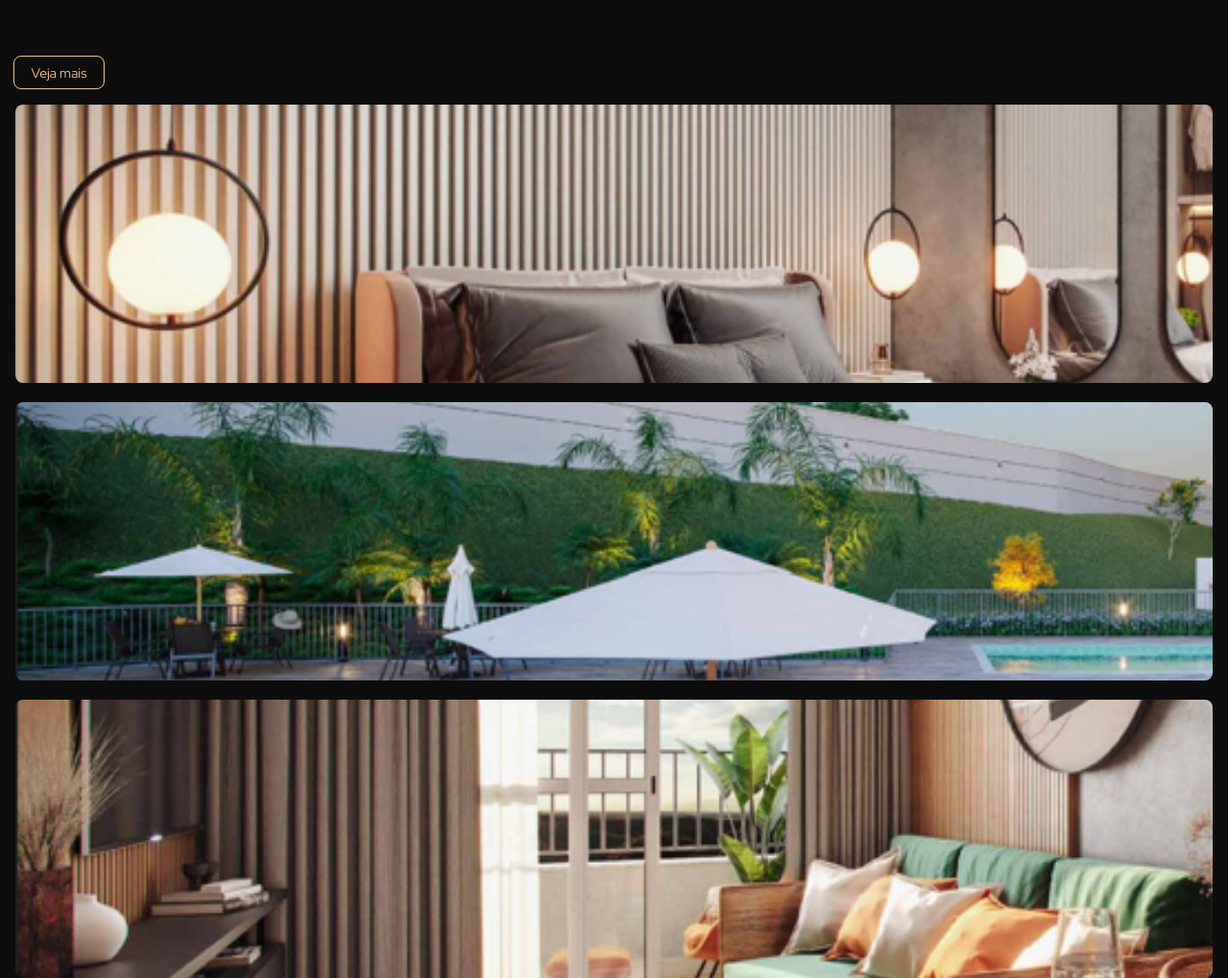
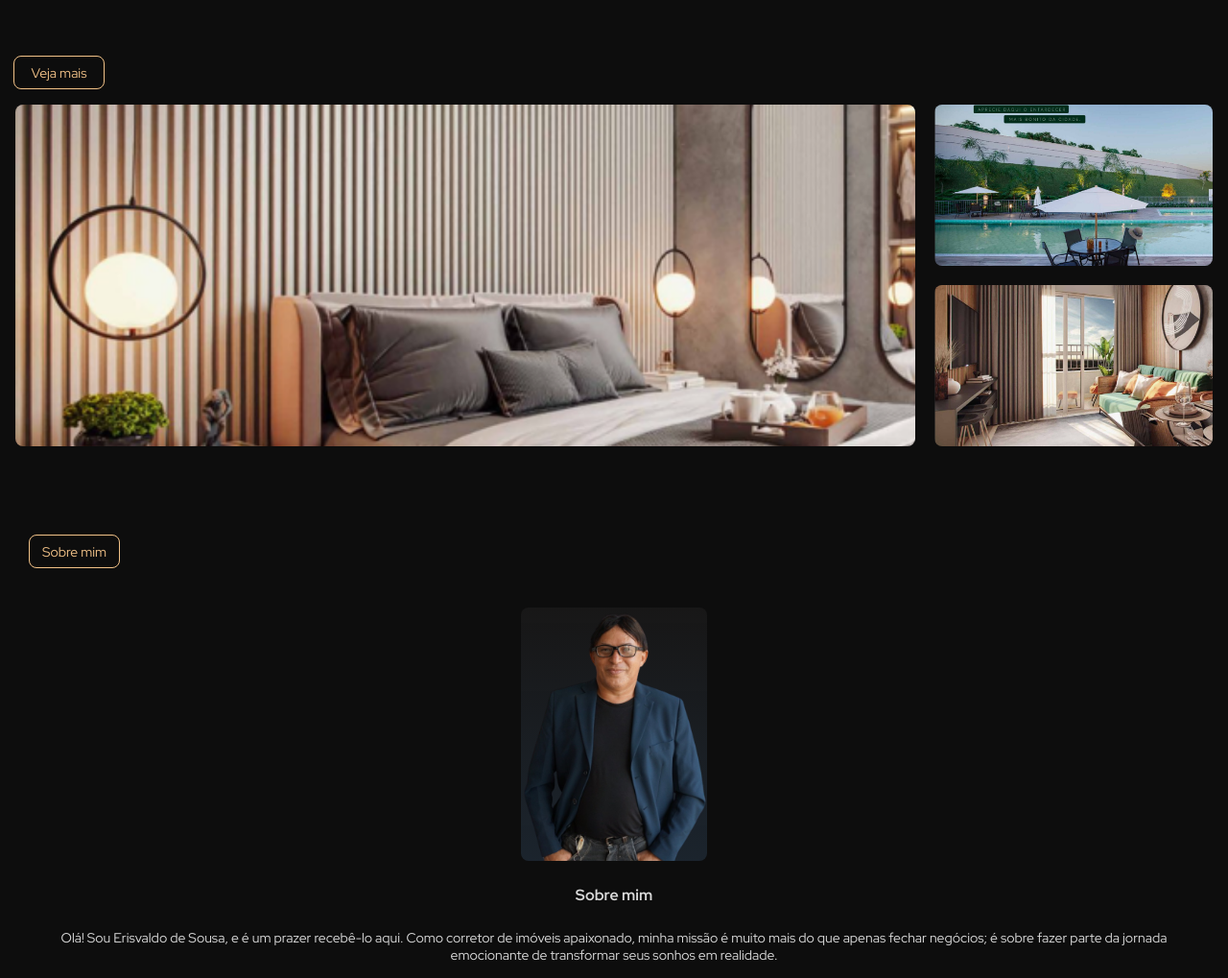
Before and after one commit to dyegohrq/SOUSA-CORRETOR-IMOBILIARIO, a plain HTML site: page index.html in a window 1280 px wide. Shown: the part 1178-2197 px from the top of the page at 96% size. Drawn offline with Linux system fonts and the light colour scheme.

Commit message:
Update style.css

```diff
--- a/style/style.css
+++ b/style/style.css
@@ -29,6 +29,7 @@
 
     /* Padding */
     --padding-mobile: 1em;
+    --padding-tablet: 3.125em;
     --padding-desktop: 1.25em;
 
 }
@@ -388,3 +389,45 @@ main {
 #footer .direitos p:last-child {
     order: 2;
 }
+
+@media (min-width: 767px) {
+    #header {
+        top: -1%;
+        padding: 0 var(--padding-tablet);
+    }
+
+    .veja-mais .img-ilustrated {
+        display: grid;
+        grid-template-columns: 1fr repeat(1, 290px);
+        grid-template-rows: repeat(2, 168px);
+        padding: var(--padding-mobile);
+        gap: 20px;
+    }
+
+    .veja-mais .img-ilustrated a:nth-child(1) {
+        grid-row: span 2;
+    }
+}
+
+/* Estilo padrão
+@media (min-width: 576px) and (max-width: 767.98) {
+
+}
+
+Celulares e alguns tablets
+
+
+Tablets
+@media (min-width: 992px) and (max-width: 1199.98) {
+
+}
+
+Notebook
+@media (min-width: 1200px) and (max-width: 1399.98) {
+
+}
+
+Descktop
+@media (min-width: 1400px){
+
+} */
```
